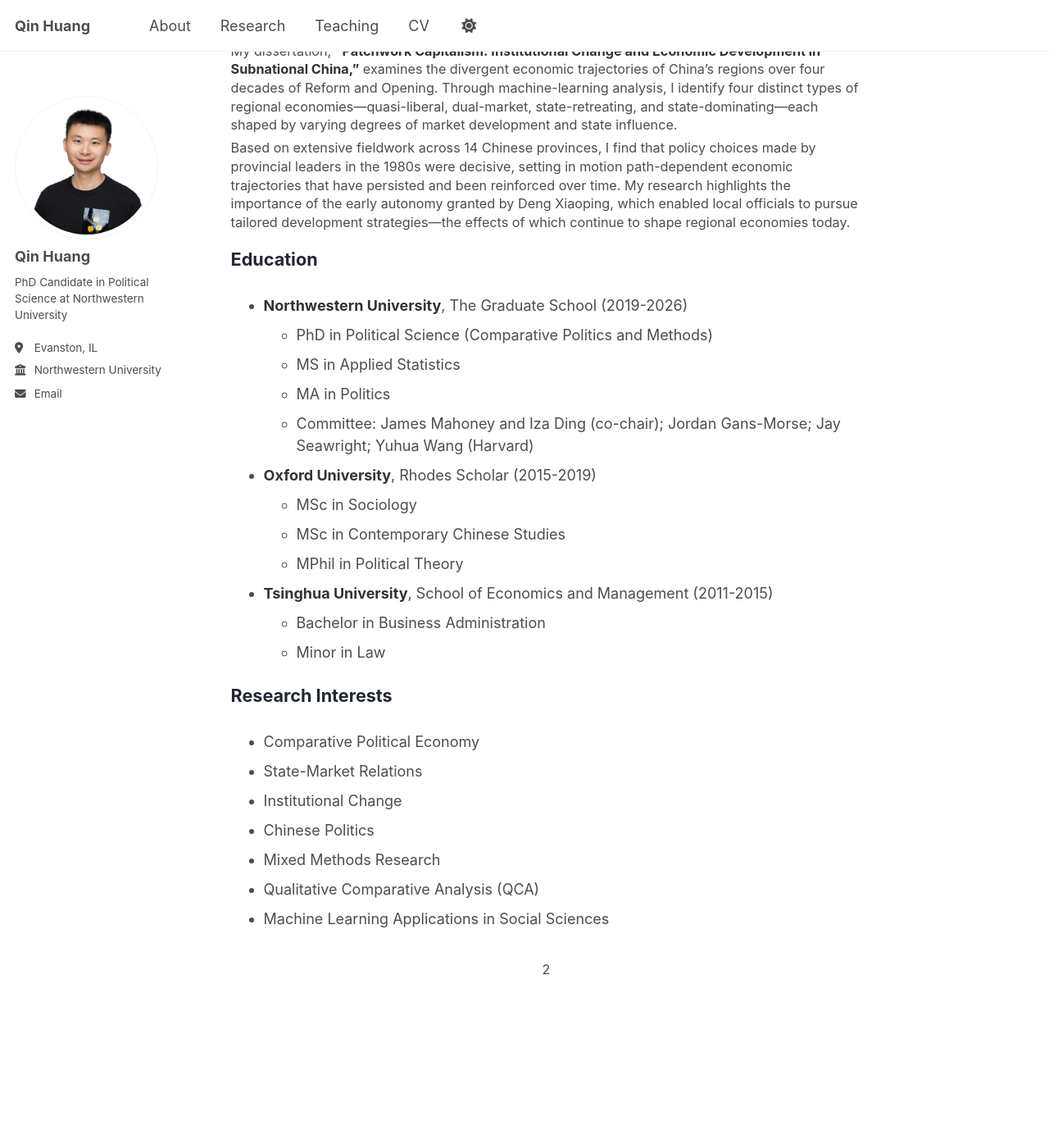
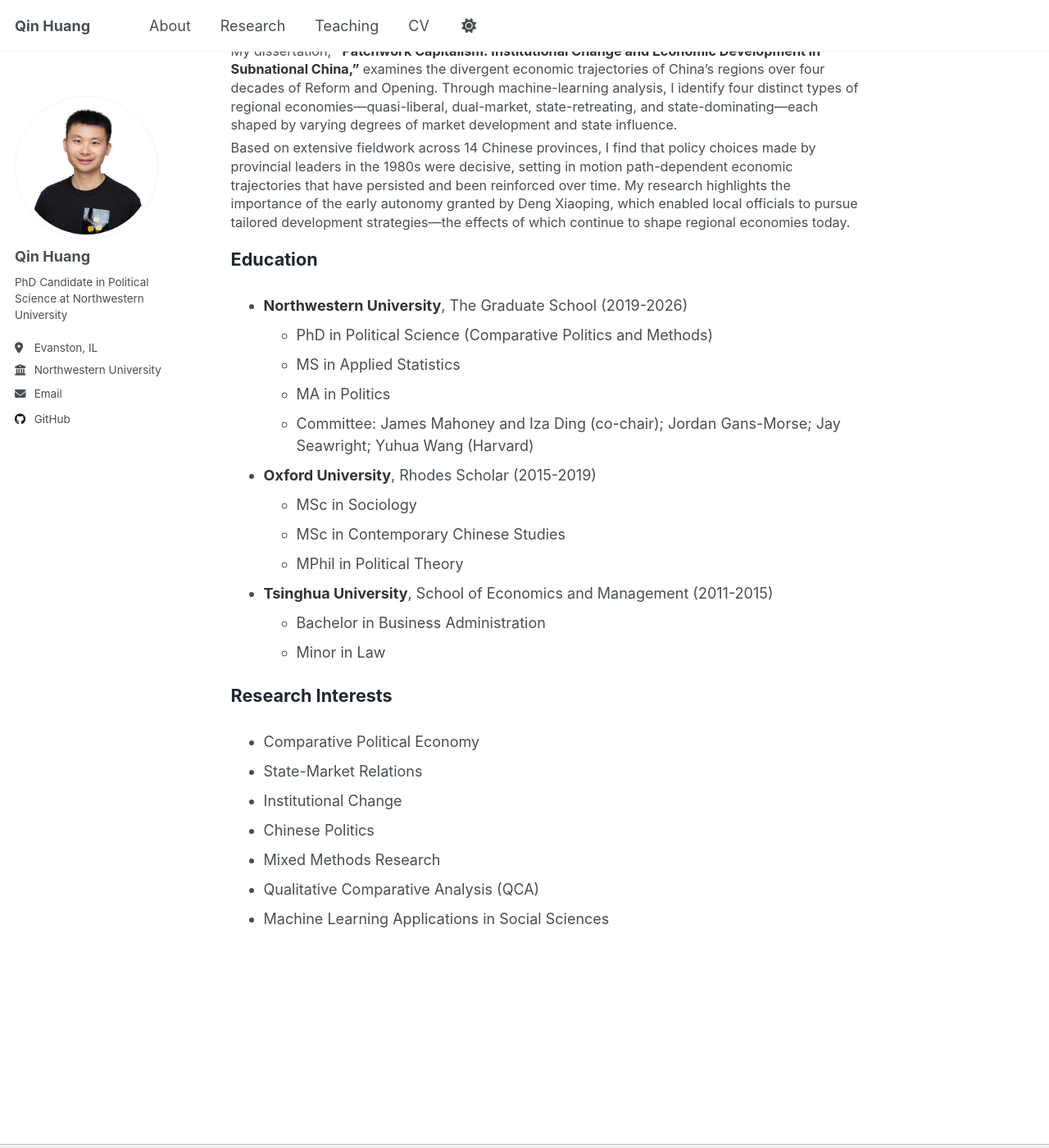
Before and after one commit to qinhuang-poliecon/qinhuang-poliecon.github.io, a Jekyll site: the page built from _pages/about.md, in a window 1280 px wide and 1400 px high, scrolled down 226 px. Shown: the whole window at 82% size. Built offline with Jekyll 4.4.1, drawn with Linux system fonts in a browser that asks for light colours.

Commit message:
remove "2" page number

```diff
--- a/_config.yml
+++ b/_config.yml
@@ -45,7 +45,7 @@ author:
   bitbucket        : # Username - Update with your username on the site
   codepen          : # Username
   dribbble         : # Username
-  github           : # "qinhuang-poliecon"
+  github           : "qinhuang-poliecon"
   kaggle           : # Username
   stackoverflow    : # User number or user number and name (i.e., use "1" or "1/jeff-atwood")
 
@@ -337,5 +337,6 @@ tag_archive:
 # - http://jch.penibelst.de/
 compress_html:
   clippings: all
+  profile: false
   ignore:
     envs: development
--- a/assets/css/custom.css
+++ b/assets/css/custom.css
@@ -44,13 +44,3 @@
 .page__content p + h2 {
   margin-top: 1.2rem;
 }
-
-/* Page footer number styling */
-.page__content:after {
-  content: "2";
-  display: block;
-  text-align: center;
-  margin-top: 2rem;
-  margin-bottom: 2rem;
-  font-size: 0.9rem;
-}
--- a/assets/css/custom.scss
+++ b/assets/css/custom.scss
@@ -28,12 +28,3 @@
 .page__content h2 + p {
   margin-top: 0.5rem;
 }
-
-/* Page footer number styling */
-.page__content:after {
-  content: "2";
-  display: block;
-  text-align: center;
-  margin-top: 3rem;
-  margin-bottom: 3rem;
-}
```
Also changed, not shown: _includes/scripts.html (+25 -0 lines), _pages/about.md (line endings or trailing spaces).
